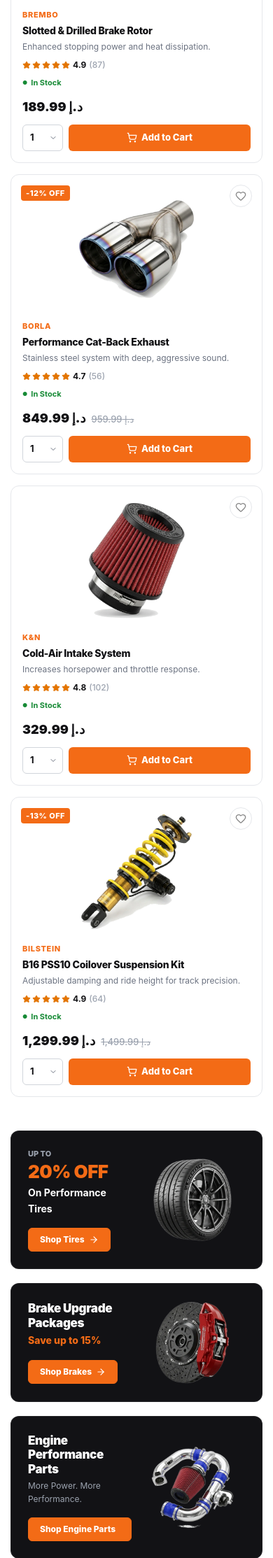
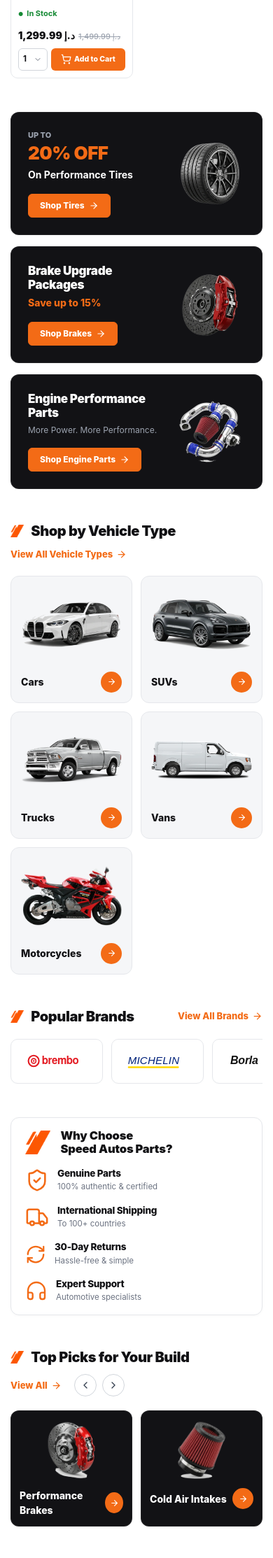
Before and after one commit to neosharma995/speed_auto_parts, a Laravel app: page / in a window 390 px wide. Shown: the part 2415-4642 px from the top of the page at 70% size. Run offline with Laravel 12, Linux system fonts and the light colour scheme; data comes from the database, SQL or seed files in the repository; data that the repository does not hold is empty; style sheets or scripts are compiled from the project's sources; some libraries are stand-ins or nearby versions.

Commit message:
feat: implement top picks scroll controls and responsive mobile UI improvements

```diff
--- a/resources/js/Pages/Public/Welcome.jsx
+++ b/resources/js/Pages/Public/Welcome.jsx
@@ -67,6 +67,14 @@ export default function Welcome({
     const [activeTab, setActiveTab] = useState('All');
     const [countersVisible, setCountersVisible] = useState(false);
     const resultsSectionRef = useRef(null);
+    const topPicksGridRef = useRef(null);
+
+    const scrollTopPicks = (dir) => {
+        const el = topPicksGridRef.current;
+        if (!el) return;
+        const step = el.clientWidth * 0.8;
+        el.scrollBy({ left: dir * step, behavior: 'smooth' });
+    };
 
     useEffect(() => {
         if (!resultsSectionRef.current) return;
@@ -487,10 +495,10 @@ export default function Welcome({
                             </Link>
 
                             <div className="slider-nav-arrows">
-                                <button type="button" className="slider-arrow-btn prev" aria-label="Previous">
+                                <button type="button" className="slider-arrow-btn prev" aria-label="Previous" onClick={() => scrollTopPicks(-1)}>
                                     <ChevronLeft size={16} />
                                 </button>
-                                <button type="button" className="slider-arrow-btn next" aria-label="Next">
+                                <button type="button" className="slider-arrow-btn next" aria-label="Next" onClick={() => scrollTopPicks(1)}>
                                     <ChevronRight size={16} />
                                 </button>
                             </div>
@@ -498,7 +506,7 @@ export default function Welcome({
                     </div>
 
                     <div className="top-picks-slider-wrap">
-                        <div className="top-picks-grid">
+                        <div className="top-picks-grid" ref={topPicksGridRef}>
                             {topPicks.map((pick, idx) => (
                                 <Link
                                     key={idx}
--- a/resources/scss/components/_buttons.scss
+++ b/resources/scss/components/_buttons.scss
@@ -21,6 +21,10 @@
   white-space: nowrap;
   user-select: none;
   border: 1px solid transparent;
+
+  svg {
+    flex-shrink: 0;
+  }
 
   &:disabled,
   &.disabled {
--- a/resources/scss/components/_product-card.scss
+++ b/resources/scss/components/_product-card.scss
@@ -258,4 +258,82 @@
       }
     }
   }
+
+  // Compact mobile 2-column card adjustments
+  @include respond-below('sm') {
+    padding: 10px;
+    border-radius: 10px;
+
+    &-badge {
+      top: 8px;
+      left: 8px;
+
+      .badge-discount {
+        font-size: 10px;
+        padding: 2px 5px;
+      }
+    }
+
+    &-wishlist {
+      top: 8px;
+      right: 8px;
+      width: 26px;
+      height: 26px;
+    }
+
+    &-media {
+      height: 120px;
+      margin-bottom: 8px;
+    }
+
+    &-brand {
+      font-size: 10px;
+    }
+
+    &-title {
+      font-size: 12.5px;
+      line-height: 1.25;
+    }
+
+    &-desc {
+      display: none;
+    }
+
+    &-price-wrap {
+      gap: 5px;
+      flex-wrap: wrap;
+    }
+
+    &-price {
+      font-size: 14px;
+    }
+
+    &-original {
+      font-size: 11px;
+    }
+
+    &-actions {
+      gap: 5px;
+      margin-top: 8px;
+
+      .qty-select-wrap {
+        width: 42px;
+        flex-shrink: 0;
+
+        .qty-dropdown {
+          height: 32px;
+          font-size: 11.5px;
+          padding: 0 14px 0 6px;
+        }
+      }
+
+      .btn-add-cart {
+        height: 32px;
+        font-size: 10.5px;
+        padding: 0 6px;
+        gap: 4px;
+        white-space: nowrap;
+      }
+    }
+  }
 }
--- a/resources/scss/layout/_footer.scss
+++ b/resources/scss/layout/_footer.scss
@@ -68,7 +68,6 @@
       width: 100%;
       height: 100%;
       align-self: stretch;
-      min-height: 165px;
       overflow: visible;
 
       .footer-nl-car-img {
--- a/resources/scss/layout/_header.scss
+++ b/resources/scss/layout/_header.scss
@@ -764,7 +764,11 @@
   &-nav-left-group {
     display: flex;
     align-items: center;
-    gap: 80px;
+    gap: 28px;
+
+    @include respond-to('xl') {
+      gap: 80px;
+    }
   }
 
   // Left: All Categories
@@ -779,6 +783,7 @@
       font-size: 14px;
       font-weight: 800;
       text-decoration: none;
+      white-space: nowrap;
       transition: color $transition-default;
 
       .categories-list-icon {
@@ -800,7 +805,11 @@
   &-nav-list {
     display: flex;
     align-items: center;
-    gap: 44px;
+    gap: 20px;
+
+    @include respond-to('xl') {
+      gap: 44px;
+    }
   }
 
   // Right-aligned Info / Contact
@@ -816,6 +825,7 @@
       text-decoration: none;
       color: #111111;
       font-size: 13px;
+      white-space: nowrap;
       transition: color $transition-default;
 
       .nav-contact-icon {
@@ -829,8 +839,13 @@
         gap: 5px;
 
         .nav-contact-label {
+          display: none;
           color: #6B7280;
           font-weight: 500;
+
+          @include respond-to('xl') {
+            display: inline;
+          }
         }
 
         .nav-contact-val {
@@ -1000,6 +1015,7 @@
     font-weight: 600;
     color: #111111;
     text-decoration: none;
+    white-space: nowrap;
     padding: 10px 0;
     transition: color $transition-default;
 
--- a/resources/scss/pages/_brands.scss
+++ b/resources/scss/pages/_brands.scss
@@ -74,15 +74,22 @@
 
   &-grid {
     display: grid;
-    grid-template-columns: 1fr;
-    gap: 20px;
+    grid-template-columns: repeat(2, 1fr);
+    gap: 12px;
 
     @include respond-to('sm') {
       grid-template-columns: repeat(2, 1fr);
+      gap: 16px;
+    }
+
+    @include respond-to('md') {
+      grid-template-columns: repeat(3, 1fr);
+      gap: 18px;
     }
 
     @include respond-to('lg') {
       grid-template-columns: repeat(4, 1fr);
+      gap: 20px;
     }
   }
 }
@@ -98,7 +105,11 @@
   text-decoration: none;
   transition: border-color $transition-default, box-shadow $transition-default;
   height: 100%;
-  padding: 20px;
+  padding: 12px;
+
+  @include respond-to('sm') {
+    padding: 20px;
+  }
 
   &:hover {
     border-color: #D1D5DB;
@@ -111,16 +122,22 @@
 
   .brand-card-logo {
     width: 100%;
-    height: 84px;
+    height: 64px;
     background-color: #FAFAFA;
     border: 1px solid #F3F4F6;
     border-radius: 8px;
     display: flex;
     align-items: center;
     justify-content: center;
-    padding: 14px 24px;
-    margin-bottom: 16px;
+    padding: 10px 14px;
+    margin-bottom: 12px;
     overflow: hidden;
+
+    @include respond-to('sm') {
+      height: 84px;
+      padding: 14px 24px;
+      margin-bottom: 16px;
+    }
 
     img {
       max-width: 100%;
@@ -177,12 +194,15 @@
 
   .brand-card-btn {
     width: 100%;
-    height: 38px;
+    min-height: 36px;
+    padding: 8px 10px;
     background-color: $color-primary;
     color: #FFFFFF;
     border-radius: 6px;
-    font-size: 13px;
+    font-size: 11px;
     font-weight: 700;
+    line-height: 1.25;
+    text-align: center;
     display: flex;
     align-items: center;
     justify-content: center;
@@ -190,6 +210,11 @@
     text-decoration: none;
     transition: background-color $transition-default;
 
+    @include respond-to('sm') {
+      height: 38px;
+      font-size: 13px;
+    }
+
     &:hover {
       background-color: $color-primary-hover;
       color: #FFFFFF;
--- a/resources/scss/pages/_categories.scss
+++ b/resources/scss/pages/_categories.scss
@@ -74,15 +74,22 @@
 
   &-grid {
     display: grid;
-    grid-template-columns: 1fr;
-    gap: 20px;
+    grid-template-columns: repeat(2, 1fr);
+    gap: 12px;
 
     @include respond-to('sm') {
       grid-template-columns: repeat(2, 1fr);
+      gap: 16px;
     }
 
     @include respond-to('md') {
       grid-template-columns: repeat(3, 1fr);
+      gap: 18px;
+    }
+
+    @include respond-to('lg') {
+      grid-template-columns: repeat(4, 1fr);
+      gap: 20px;
     }
 
     @include respond-to('xl') {
@@ -102,7 +109,11 @@
   text-decoration: none;
   transition: border-color $transition-default, box-shadow $transition-default;
   height: 100%;
-  padding: 16px;
+  padding: 12px;
+
+  @include respond-to('sm') {
+    padding: 16px;
+  }
 
   &:hover {
     border-color: #D1D5DB;
@@ -120,13 +131,18 @@
   .category-card-thumb {
     position: relative;
     width: 100%;
-    height: 180px;
+    height: 110px;
     background-color: #FFFFFF;
     display: flex;
     align-items: center;
     justify-content: center;
-    margin-bottom: 12px;
+    margin-bottom: 10px;
     overflow: hidden;
+
+    @include respond-to('sm') {
+      height: 180px;
+      margin-bottom: 12px;
+    }
 
     img {
       max-width: 100%;
--- a/resources/scss/pages/_home.scss
+++ b/resources/scss/pages/_home.scss
@@ -69,11 +69,12 @@
 // ----------------------------------------------------------------------------
 .categories-grid-8 {
   display: grid;
-  grid-template-columns: repeat(2, 1fr);
-  gap: 16px;
+  grid-template-columns: repeat(3, 1fr);
+  gap: 10px;
 
   @include respond-to('sm') {
-    grid-template-columns: repeat(4, 1fr);
+    grid-template-columns: repeat(3, 1fr);
+    gap: 16px;
   }
 
   @include respond-to('lg') {
@@ -90,15 +91,21 @@
     .cat-thumb-wrap {
       width: 100%;
       max-width: 130px;
-      height: 110px;
-      border-radius: 16px;
+      height: 88px;
+      border-radius: 14px;
       background-color: #F6F7F9;
       border: 1px solid #ECEEF1;
       display: flex;
       align-items: center;
       justify-content: center;
-      padding: 12px;
+      padding: 10px;
       transition: background-color $transition-default, border-color $transition-default, box-shadow $transition-default;
+
+      @include respond-to('sm') {
+        height: 110px;
+        border-radius: 16px;
+        padding: 12px;
+      }
 
       img {
         width: 100%;
@@ -109,12 +116,17 @@
     }
 
     .cat-name {
-      margin-top: 10px;
-      font-size: 13px;
+      margin-top: 8px;
+      font-size: 12px;
       font-weight: 800;
       color: #111114;
       text-align: center;
       transition: color $transition-default;
+
+      @include respond-to('sm') {
+        margin-top: 10px;
+        font-size: 13px;
+      }
     }
 
     &:hover {
@@ -169,11 +181,12 @@
 
 .product-grid {
   display: grid;
-  grid-template-columns: 1fr;
-  gap: 16px;
+  grid-template-columns: repeat(2, 1fr);
+  gap: 10px;
 
   @include respond-to('sm') {
     grid-template-columns: repeat(2, 1fr);
+    gap: 16px;
   }
 
   @include respond-to('md') {
@@ -181,6 +194,10 @@
   }
 
   @include respond-to('lg') {
+    grid-template-columns: repeat(4, 1fr);
+  }
+
+  @include respond-to('xl') {
     grid-template-columns: repeat(5, 1fr);
   }
 }
@@ -191,9 +208,14 @@
 .promo-banners-grid {
   display: grid;
   grid-template-columns: 1fr;
-  gap: 20px;
+  gap: 16px;
 
   @include respond-to('md') {
+    grid-template-columns: repeat(2, 1fr);
+    gap: 20px;
+  }
+
+  @include respond-to('lg') {
     grid-template-columns: repeat(3, 1fr);
   }
 
@@ -277,8 +299,8 @@
     }
 
     .promo-thumb-wrap {
-      width: 150px;
-      height: 120px;
+      width: 100px;
+      height: 90px;
       border-radius: 8px;
       overflow: hidden;
       flex-shrink: 0;
@@ -286,6 +308,11 @@
       display: flex;
       align-items: center;
       justify-content: center;
+
+      @include respond-to('xl') {
+        width: 150px;
+        height: 120px;
+      }
 
       .promo-thumb {
         max-width: 100%;
@@ -303,10 +330,16 @@
 .vehicle-types-grid {
   display: grid;
   grid-template-columns: repeat(2, 1fr);
-  gap: 16px;
+  gap: 12px;
 
-  @include respond-to('md') {
+  @include respond-to('sm') {
+    grid-template-columns: repeat(3, 1fr);
+    gap: 14px;
+  }
+
+  @include respond-to('lg') {
     grid-template-columns: repeat(5, 1fr);
+    gap: 16px;
   }
 
   .vt-card {
@@ -380,22 +413,29 @@
 // 6. Popular Brands (8 Logos - Separate Cards)
 // ----------------------------------------------------------------------------
 .brands-row-8 {
-  display: grid;
-  grid-template-columns: repeat(2, 1fr);
-  gap: 14px;
+  display: flex;
+  flex-wrap: nowrap;
+  overflow-x: auto;
+  gap: 12px;
   align-items: center;
+  scroll-snap-type: x mandatory;
+  -webkit-overflow-scrolling: touch;
+  scrollbar-width: none;
 
-  @include respond-to('sm') {
-    grid-template-columns: repeat(4, 1fr);
-    gap: 16px;
+  &::-webkit-scrollbar {
+    display: none;
   }
 
   @include respond-to('lg') {
+    display: grid;
     grid-template-columns: repeat(8, 1fr);
     gap: 16px;
+    overflow-x: visible;
   }
 
   .brand-logo-card {
+    flex: 0 0 132px;
+    scroll-snap-align: start;
     display: flex;
     align-items: center;
     justify-content: center;
@@ -407,6 +447,10 @@
     box-shadow: 0 1px 3px rgba(0, 0, 0, 0.02);
     text-decoration: none;
     transition: all $transition-default;
+
+    @include respond-to('lg') {
+      flex: initial;
+    }
 
     &:hover {
       border-color: #D1D5DB;
@@ -436,6 +480,12 @@
   gap: 16px;
   box-shadow: 0 1px 4px rgba(0, 0, 0, 0.03);
 
+  @include respond-to('sm') {
+    display: grid;
+    grid-template-columns: repeat(2, 1fr);
+    gap: 16px 20px;
+  }
+
   @include respond-to('lg') {
     display: grid;
     grid-template-columns: 1.25fr 1fr 1fr 1fr 1fr;
@@ -450,7 +500,16 @@
     gap: 14px;
     height: 100%;
 
+    @include respond-to('sm') {
+      grid-column: 1 / -1;
+      padding-bottom: 12px;
+      border-bottom: 1px solid #E5E7EB;
+    }
+
     @include respond-to('lg') {
+      grid-column: auto;
+      padding-bottom: 0;
+      border-bottom: none;
       padding-right: 20px;
       border-right: 1px solid #E5E7EB;
     }
@@ -506,19 +565,27 @@
     }
 
     .wc-text {
+      min-width: 0;
+
       h4 {
         font-size: 13.5px;
         font-weight: 800;
         color: #111114;
         margin: 0 0 2px;
-        white-space: nowrap;
+
+        @include respond-to('lg') {
+          white-space: nowrap;
+        }
       }
 
       p {
         font-size: 11.5px;
         color: #6B7280;
         margin: 0;
-        white-space: nowrap;
+
+        @include respond-to('lg') {
+          white-space: nowrap;
+        }
       }
     }
   }
@@ -566,29 +633,51 @@
 }
 
 .top-picks-grid {
-  display: grid;
-  grid-template-columns: 1fr;
-  gap: 16px;
+  display: flex;
+  flex-wrap: nowrap;
+  overflow-x: auto;
+  gap: 12px;
   width: 100%;
   flex: 1;
+  scroll-snap-type: x mandatory;
+  -webkit-overflow-scrolling: touch;
+  scrollbar-width: none;
+
+  &::-webkit-scrollbar {
+    display: none;
+  }
 
   @include respond-to('sm') {
-    grid-template-columns: repeat(2, 1fr);
+    gap: 16px;
   }
 
   @include respond-to('lg') {
+    display: grid;
     grid-template-columns: repeat(4, 1fr);
+    overflow-x: visible;
   }
 
   .top-pick-card {
+    flex: 0 0 calc((100% - 12px) / 2);
+    min-width: 0;
+    scroll-snap-align: start;
     background-color: #121215;
     border-radius: 12px;
     border: 1px solid rgba(255, 255, 255, 0.08);
-    padding: 18px;
+    padding: 12px;
     display: flex;
     flex-direction: column;
     text-decoration: none;
     transition: border-color $transition-default;
+
+    @include respond-to('sm') {
+      flex: 0 0 calc((100% - 16px) / 2);
+      padding: 18px;
+    }
+
+    @include respond-to('lg') {
+      flex: initial;
+    }
 
     &:hover {
       border-color: rgba(243, 107, 22, 0.5);
@@ -599,12 +688,17 @@
     }
 
     .tp-img-wrap {
-      height: 120px;
+      height: 88px;
       width: 100%;
       display: flex;
       align-items: center;
       justify-content: center;
-      margin-bottom: 14px;
+      margin-bottom: 10px;
+
+      @include respond-to('sm') {
+        height: 120px;
+        margin-bottom: 14px;
+      }
 
       .tp-thumb {
         max-height: 100%;
@@ -659,11 +753,16 @@
   border-radius: 14px;
   border: 1px solid rgba(255, 255, 255, 0.08);
   box-shadow: none;
-  padding: 30px 36px;
+  padding: 22px 16px;
   display: flex;
   flex-direction: column;
-  gap: 24px;
+  gap: 20px;
   overflow: hidden;
+
+  @include respond-to('sm') {
+    padding: 30px 36px;
+    gap: 24px;
+  }
 
   @include respond-to('lg') {
     display: grid;
@@ -756,11 +855,16 @@
       width: 100%;
       max-width: 500px;
       height: auto;
-      max-height: 205px;
+      max-height: 160px;
       object-fit: contain;
       filter: none;
-      transform: scale(1.08);
+      transform: none;
       transform-origin: center bottom;
+
+      @include respond-to('lg') {
+        max-height: 205px;
+        transform: scale(1.08);
+      }
     }
   }
 
@@ -799,11 +903,14 @@
       }
 
       .rr-stat-label {
-        font-size: 10.5px;
+        font-size: 10px;
         font-weight: 500;
         color: #9CA3AF;
-        line-height: 1.2;
-        white-space: nowrap;
+        line-height: 1.25;
+
+        @include respond-to('lg') {
+          white-space: nowrap;
+        }
 
         @include respond-to('xl') {
           font-size: 11px;
@@ -883,9 +990,14 @@
 
     .nl-form {
       display: flex;
+      flex-direction: column;
       width: 100%;
       max-width: 520px;
       gap: 10px;
+
+      @include respond-to('sm') {
+        flex-direction: row;
+      }
 
       input {
         flex: 1;
--- a/resources/scss/pages/_product-details.scss
+++ b/resources/scss/pages/_product-details.scss
@@ -63,7 +63,7 @@
     gap: 32px;
 
     @include respond-to('lg') {
-      grid-template-columns: 60% 40%;
+      grid-template-columns: minmax(0, 1.45fr) minmax(0, 1fr);
       gap: 36px;
       align-items: start;
     }
@@ -520,6 +520,15 @@
       align-items: center;
       gap: 12px;
 
+      @include respond-below('sm') {
+        flex-wrap: wrap;
+        gap: 10px;
+      }
+
+      svg {
+        flex-shrink: 0;
+      }
+
       .qty-counter {
         display: flex;
         align-items: center;
@@ -527,6 +536,7 @@
         border-radius: $border-radius-sm;
         height: 48px;
         background: $color-white;
+        flex-shrink: 0;
 
         button {
           width: 36px;
@@ -557,18 +567,30 @@
       .btn-add-to-cart {
         flex: 1;
         height: 48px;
+        padding: 0 16px;
         border: none;
         border-radius: $border-radius-sm;
         background-color: $color-primary;
         color: $color-white;
         font-size: 15px;
         font-weight: 800;
+        white-space: nowrap;
         display: flex;
         align-items: center;
         justify-content: center;
         gap: 8px;
         cursor: pointer;
         transition: background-color $transition-default;
+
+        @include respond-below('sm') {
+          flex: 1 1 100%;
+          order: 3;
+          font-size: 14px;
+        }
+
+        svg {
+          flex-shrink: 0;
+        }
 
         &:hover:not(:disabled) {
           background-color: $color-primary-hover;
@@ -583,6 +605,7 @@
       .btn-wishlist-toggle {
         width: 48px;
         height: 48px;
+        flex-shrink: 0;
         border: 1px solid $color-border;
         border-radius: $border-radius-sm;
         background: $color-white;
--- a/resources/scss/pages/_shop.scss
+++ b/resources/scss/pages/_shop.scss
@@ -13,10 +13,25 @@
   &-layout {
     display: grid;
     grid-template-columns: 1fr;
-    gap: 32px;
+    gap: 24px;
 
     @include respond-to('lg') {
-      grid-template-columns: 280px 1fr;
+      grid-template-columns: 280px minmax(0, 1fr);
+      gap: 32px;
+    }
+  }
+
+  &-content {
+    min-width: 0;
+
+    .product-grid {
+      @include respond-to('lg') {
+        grid-template-columns: repeat(3, 1fr);
+      }
+
+      @include respond-to('xl') {
+        grid-template-columns: repeat(4, 1fr);
+      }
     }
   }
 
@@ -37,7 +52,7 @@
         position: fixed;
         top: 0;
         left: 0;
-        width: 320px;
+        width: min(320px, 88vw);
         height: 100vh;
         z-index: 2000;
         overflow-y: auto;
```
